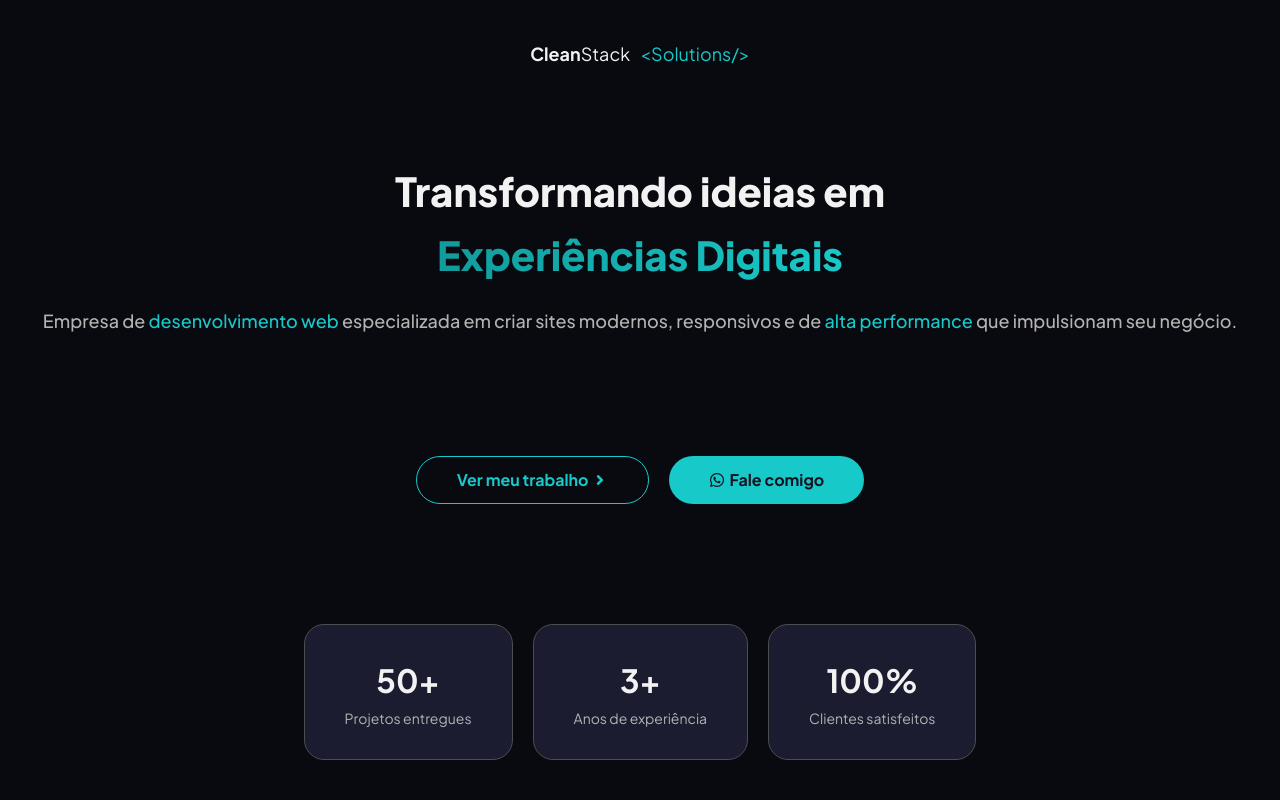
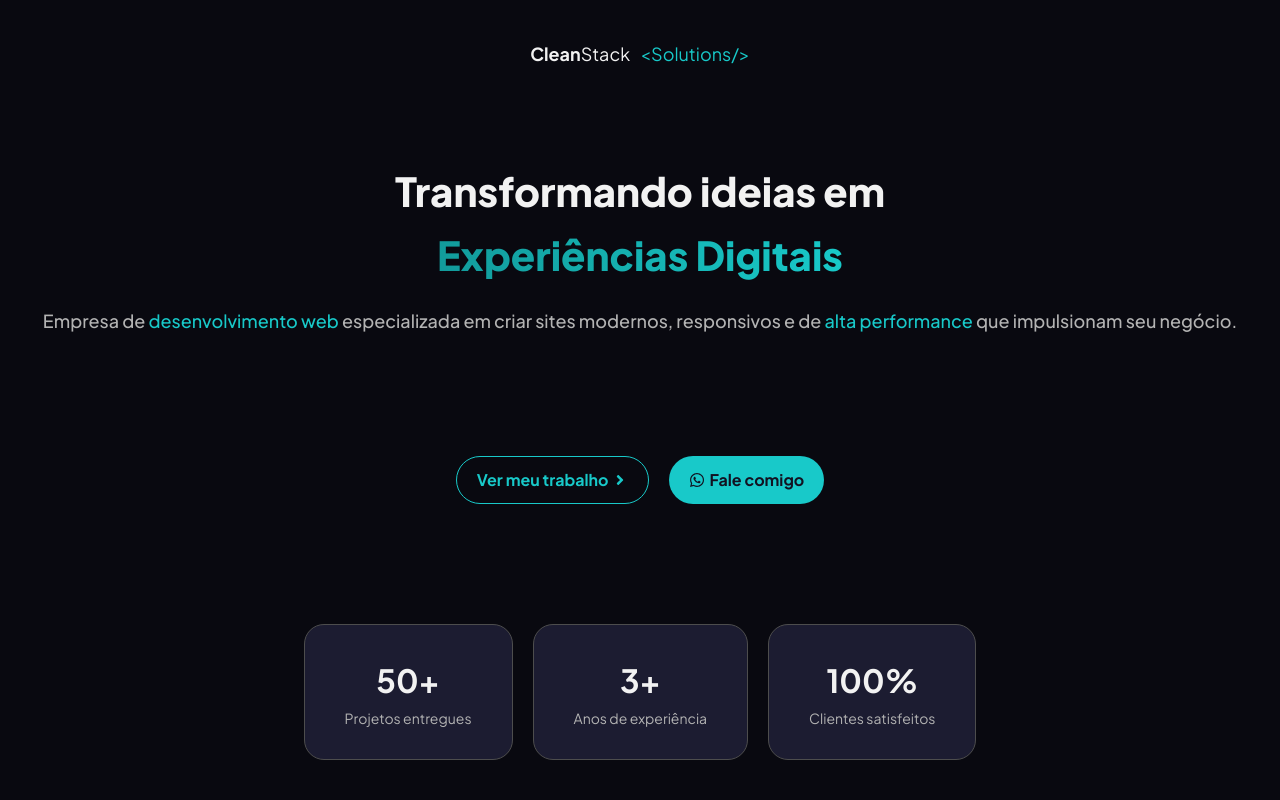
Before and after one commit to GuilhermeB-Braga/cleanstack-solutions, a Next.js app: page / in a window 1280 px wide. Shown: the top 800 px of the page. Built offline with nearby package versions, Linux system fonts and the light colour scheme; no server answers.

Commit message:
fix design button

```diff
--- a/src/app/page.jsx
+++ b/src/app/page.jsx
@@ -1,9 +1,11 @@
 import Accordion from "@/components/Accordion";
 import ContactSection from "@/components/ContactSection";
 import HeroSection from "@/components/HeroSection";
+import Button from "@/components/Layout/Button/Button";
 import Solutions from "@/components/Solutions";
 import Testimonials from "@/components/Testimonials";
 import TitleSection from "@/components/TitleSection";
+import { IoCodeSlash } from "react-icons/io5";
 
 export default function Home() {
 
@@ -19,7 +21,7 @@ export default function Home() {
           subtitle='Soluçoes completas para sua prensença digital'
         />
 
-       <Solutions/>
+        <Solutions />
 
       </section>
 
@@ -30,7 +32,7 @@ export default function Home() {
           subtitle='Depoimentos reais de clientes satisfeitos'
         />
 
-        <Testimonials/>
+        <Testimonials />
 
       </section>
 
@@ -41,11 +43,31 @@ export default function Home() {
           subtitle='Tire suas dúvidas sobre o desenvolvimento do seu site'
         />
 
-        <Accordion/>
+        <Accordion />
+
+        <div
+          className="flex flex-col text-center items-center bg-background-light border border-border-custom rounded-custom p-5 mt-10"
+        >
+
+          <div className="mb-5">
+
+            <h4 className="text-[18px] font-medium mb-1">Ainda tem dúvidas</h4>
+
+            <p className="text-text-muted">Estou aqui para ajudar! Entre em contato e terei prazer em responder todas as suas questões.</p>
+
+          </div>
+
+          <Button
+            name='Falar com o Desenvolvedor'
+            radius={16}
+            icon={<IoCodeSlash/>}
+          />
+
+        </div>
 
       </section>
 
-      <ContactSection/>
+      <ContactSection />
 
     </main>
   );
--- a/src/components/Input/index.jsx
+++ b/src/components/Input/index.jsx
@@ -15,7 +15,9 @@ export default function Input({ type, placeholder, label, name, radius }) {
                     cols="30"
                     placeholder={placeholder}
                     style={{borderRadius: radius ? `${radius}px` : '12px'}}
-                    className="bg-background h-32 p-5 border border-border-custom rounded-md"
+                    className="
+                    focus:outline-hidden bg-background h-32 p-5 focus:border-primary
+                    border border-border-custom rounded-md ring focus:ring-primary "
                 >
 
                 </textarea> :
@@ -26,7 +28,9 @@ export default function Input({ type, placeholder, label, name, radius }) {
                     type={type}
                     placeholder={placeholder}
                     style={{borderRadius: radius ? `${radius}px` : '12px'}}
-                    className="bg-background h-12 px-5 border border-border-custom rounded-md"
+                    className="
+                    focus:outline-hidden bg-background h-12 px-5 rounded-md
+                    border border-border-custom ring focus:ring-primary focus:border-primary"
                 />
 
             }
--- a/src/components/Layout/Button/Button.jsx
+++ b/src/components/Layout/Button/Button.jsx
@@ -1,22 +1,28 @@
 export default function Button({ name, icon, bordered, reverse, radius }) {
     return (
         <button
-            style={{borderRadius: radius ? `${radius}px` : undefined}}
+            style={{ borderRadius: radius ? `${radius}px` : undefined }}
             className={`
-            h-12 px-10  font-bold flex items-center justify-center gap-1
-            cursor-pointer duration-300
+            px-5 py-2.5  font-bold flex items-center justify-center gap-1
+            cursor-pointer duration-300 text-[16px]
 
             ${!radius ? 'rounded-full' : ''}
             ${reverse ? 'flex-row-reverse' : ''}
 
             ${bordered ?
-                'border border-primary text-primary hover:bg-primary hover:text-background' :
-                'text-background bg-primary hover:bg-primary-hover '}
+                    'border border-primary text-primary hover:bg-primary hover:text-background' :
+                    'text-background bg-primary hover:bg-primary-hover '}
 
             `}
         >
-            {name}
-            {icon}
+            <p>{name}</p>
+
+            <div>
+
+                {icon}
+
+            </div>
+
         </button>
     )
 }
```
